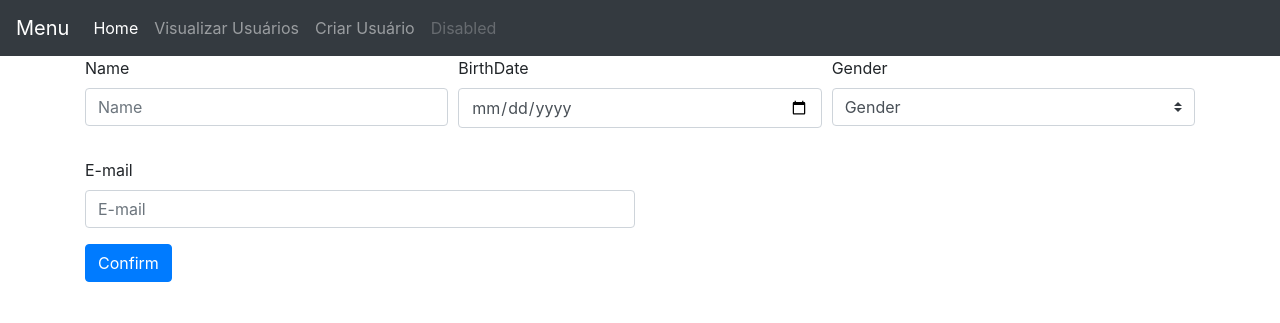
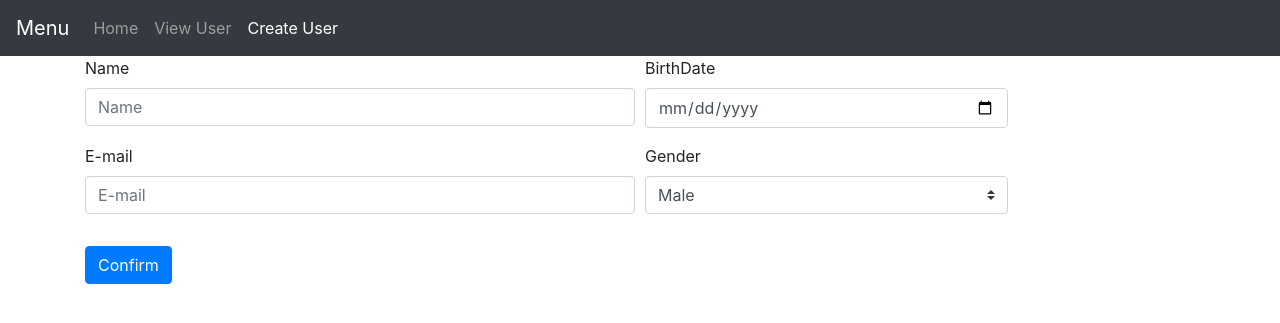
Before and after one commit to NamoradoDoPedro/Luna-Django, a Django app: page /create/ in a window 1280 px wide. Shown: the top 323 px of the page. Run offline with Django 4.2, Linux system fonts and the light colour scheme; some libraries are stand-ins or nearby versions.

Commit message:
Adicionando funcionalidades no código

```diff
--- a/Luna/Luna/urls.py
+++ b/Luna/Luna/urls.py
@@ -14,10 +14,18 @@ Including another URLconf
     1. Import the include() function: from django.urls import include, path
     2. Add a URL to urlpatterns:  path('blog/', include('blog.urls'))
 """
-from django.contrib import admin
+# from django.contrib import admin
 from django.urls import path, include
+from app.views import UserViewSet
+from rest_framework import routers
+
+router = routers.DefaultRouter()
+router.register(r'users', UserViewSet)
 
 urlpatterns = [
-    path('admin/', admin.site.urls),
+    # path('admin/', admin.site.urls),
     path("", include("app.urls")),
+    path("api/", include("app.endpoints")),
+    path('', include(router.urls)),
+    path('api-auth/', include('rest_framework.urls', namespace='rest_framework'))
 ]
--- a/Luna/app/templates/create.html
+++ b/Luna/app/templates/create.html
@@ -11,30 +11,32 @@
         integrity="sha384-Gn5384xqQ1aoWXA+058RXPxPg6fy4IWvTNh0E263XmFcJlSAwiGgFAW/dAiS6JXm" crossorigin="anonymous">
     <link href="https://cdn.jsdelivr.net/npm/bootstrap@5.0.2/dist/css/bootstrap.min.css" rel="stylesheet" integrity="sha384-EVSTQN3/azprG1Anm3QDgpJLIm9Nao0Yz1ztcQTwFspd3yD65VohhpuuCOmLASjC" crossorigin="anonymous">
     <link rel="stylesheet" type="text/css" href="{% static 'css/create.css' %}">
+</head>
 
-    <title>Criar Usuário</title>
-
-</head>
 {% block content %}
-
 <body>
     <div class="container">
-        <form class="needs-validation" action="{% url 'create_user' %}" method='post' novalidate>
+        <form class="needs-validation" novalidate>
             {% csrf_token %}
             <div class="form-row">
-                <div class="col-md-4 mb-3">
+                <div class="col-md-6 mb-3">
                     <label for="validationTooltip01">Name</label>
-                    <input type="text" class="form-control" id="validationTooltip01" placeholder="Name" va required>
+                    <input id="name" type="text" class="form-control" id="validationTooltip01" placeholder="Name" va required>
                 </div>
                 <div class="col-md-4 mb-3">
                     <label for="validationTooltip02">BirthDate</label>
-                    <input type="date" class="form-control" id="validationTooltip02"  required>
+                    <input id="age" type="date" class="form-control" id="validationTooltip02"  required>
+                </div>
+            </div>
+            <div class="form-row">
+                <div class="col-md-6 mb-3">
+                    <label for="validationTooltip03">E-mail</label>
+                    <input id="email" type="text" class="form-control" id="validationTooltip03" placeholder="E-mail" required>
                 </div>
                 <div class="col-md-4 mb-3">
                     <label for="form-select">Gender</label>
                     <div class="form-group">
-                        <select class="custom-select">
-                            <option selected>Gender</option>
+                        <select id="gender" class="custom-select">
                             <option value="Masculino">Male</option>
                             <option value="Feminino">Female</option>
                             <option value="Outro">Other</option>
@@ -42,16 +44,13 @@
                     </div>
                 </div>
             </div>
-            <div class="form-row">
-                <div class="col-md-6 mb-3">
-                    <label for="validationTooltip03">E-mail</label>
-                    <input type="text" class="form-control" id="validationTooltip03" placeholder="E-mail" required>
-                </div>
-            </div>
-            <button class="btn btn-primary" type="submit">Confirm</button>
+            <button class="btn btn-primary" id="confirm-btn" type="submit">Confirm</button>
         </form>
     </div>
-    <script src="https://cdn.jsdelivr.net/npm/bootstrap@5.0.2/dist/js/bootstrap.bundle.min.js" integrity="sha384-MrcW6ZMFYlzcLA8Nl+NtUVF0sA7MsXsP1UyJoMp4YLEuNSfAP+JcXn/tWtIaxVXM" crossorigin="anonymous"></script>
+    <script src="{% static 'js/create.js' %}"></script>
+    <script src="https://cdn.jsdelivr.net/npm/bootstrap@5.0.2/dist/js/bootstrap.bundle.min.js"
+        integrity="sha384-MrcW6ZMFYlzcLA8Nl+NtUVF0sA7MsXsP1UyJoMp4YLEuNSfAP+JcXn/tWtIaxVXM"
+        crossorigin="anonymous"></script>
     <script src="https://code.jquery.com/jquery-3.2.1.slim.min.js"
         integrity="sha384-KJ3o2DKtIkvYIK3UENzmM7KCkRr/rE9/Qpg6aAZGJwFDMVNA/GpGFF93hXpG5KkN"
         crossorigin="anonymous"></script>
@@ -61,7 +60,6 @@
     <script src="https://cdn.jsdelivr.net/npm/bootstrap@4.0.0/dist/js/bootstrap.min.js"
         integrity="sha384-JZR6Spejh4U02d8jOt6vLEHfe/JQGiRRSQQxSfFWpi1MquVdAyjUar5+76PVCmYl"
         crossorigin="anonymous"></script>
-
 </body>
 {% endblock %}
 
--- a/Luna/app/templates/default.html
+++ b/Luna/app/templates/default.html
@@ -9,11 +9,9 @@
     <link rel="stylesheet" href="https://cdn.jsdelivr.net/npm/bootstrap@4.0.0/dist/css/bootstrap.min.css"
         integrity="sha384-Gn5384xqQ1aoWXA+058RXPxPg6fy4IWvTNh0E263XmFcJlSAwiGgFAW/dAiS6JXm" crossorigin="anonymous">
     <link rel="stylesheet" type="text/css" href="{% static 'mudardps' %}">
+</head>
 
-    <title>Mudar dps</title>
-</head>
 {% block content %}
-
 <body>
     <script src="https://code.jquery.com/jquery-3.2.1.slim.min.js"
         integrity="sha384-KJ3o2DKtIkvYIK3UENzmM7KCkRr/rE9/Qpg6aAZGJwFDMVNA/GpGFF93hXpG5KkN"
--- a/Luna/app/templates/nav.html
+++ b/Luna/app/templates/nav.html
@@ -17,17 +17,14 @@
         </button>
         <div class="collapse navbar-collapse" id="navbarNav">
             <ul class="navbar-nav">
-                <li class="nav-item active">
-                    <a class="nav-link" href="{% url 'home' %}">Home <span class="sr-only">(current)</span></a>
+                <li {%if current_page == 'home'%} class="nav-item active" {% else %} class="nav-item" {% endif %}>
+                    <a class="nav-link" href="{% url 'home' %}">Home</a>
                 </li>
-                <li class="nav-item">
-                    <a class="nav-link" href="{% url 'view' %}">Visualizar Usuários</a>
+                <li {%if current_page == 'view'%} class="nav-item active" {% else %} class="nav-item" {% endif %}>
+                    <a class="nav-link" href="{% url 'view' %}">View User</a>
                 </li>
-                <li class="nav-item">
-                    <a class="nav-link" href="{% url 'create' %}">Criar Usuário</a>
-                </li>
-                <li class="nav-item">
-                    <a class="nav-link disabled" href="#">Disabled</a>
+                <li {%if current_page == 'create'%} class="nav-item active" {% else %} class="nav-item" {% endif %}>
+                    <a class="nav-link" href="{% url 'create' %}">Create User</a>
                 </li>
             </ul>
         </div>
@@ -41,8 +38,8 @@
     <script src="https://cdn.jsdelivr.net/npm/bootstrap@4.0.0/dist/js/bootstrap.min.js"
     integrity="sha384-JZR6Spejh4U02d8jOt6vLEHfe/JQGiRRSQQxSfFWpi1MquVdAyjUar5+76PVCmYl"
     crossorigin="anonymous"></script>
-
 </body>
-{% block content %} {% endblock content %}
+{% block content %}
+{% endblock content %}
 
 </html>
--- a/Luna/app/tests.py
+++ b/Luna/app/tests.py
@@ -1,6 +1,5 @@
 import requests
 
-# Definir os dados a serem enviados no corpo da requisição
 data = {
     'name': 'John Doe',
     'email': 'johndoe@example.com',
@@ -8,11 +7,9 @@ data = {
     'sex': 'Male'
 }
 
-# Realizar a requisição POST para o endpoint desejado
 response = requests.post(
-    'http://127.0.0.1:8000/create-internal-user/', json=data)
+    'http://127.0.0.1:8000/api/post-users', json=data)
 
-# Verificar a resposta da requisição
 if response.status_code == 200:
     print('Requisição POST bem-sucedida!')
     print(response.json())
--- a/Luna/app/urls.py
+++ b/Luna/app/urls.py
@@ -1,11 +1,9 @@
 from . import views
-from django.urls import path
+from django.urls import path, include
+
 
 urlpatterns = [
     path('', views.home, name='home'),
     path("create/", views.create, name="create"),
     path("view/", views.view, name="view"),
-    path("create-user/", views.create_user, name="create_user"),
-    path("create-internal-user/", views.create_internal_user,
-         name="create-internal-user"),
 ]
--- a/Luna/app/views.py
+++ b/Luna/app/views.py
@@ -1,41 +1,34 @@
 from django.shortcuts import render
+from django.http import JsonResponse
+
+from rest_framework import viewsets
+
 from .models import User
-from django.http import JsonResponse
+from .serializer import UserSerializer
+
+
+class UserViewSet(viewsets.ModelViewSet):
+    queryset = User.objects.all()
+    serializer_class = UserSerializer
 
 
 def home(request):
-    context = {}
+    context = {
+        'current_page': 'home'
+    }
     return render(request, "home.html", context)
 
 
 def create(request):
-    context = {}
+    context = {
+        'current_page': 'create'
+    }
     return render(request, "create.html", context)
 
 
 def view(request):
-    users_list = {
+    context = {
         'users_list': User.objects.all(),
+        'current_page': 'view'
     }
-    return render(request, "view.html", users_list)
-
-
-def create_user(request):
-    context = {}
-    new_user = User()
-    new_user.name = request.POST.get("name")
-    new_user.email = request.POST.get("email")
-    new_user.age = request.POST.get("age")
-    new_user.sex = request.POST.get("sex")
-    new_user.save()
-    return render(request, "create.html", context)
-
-
-def create_internal_user(request):
-    new_user = User()
-    new_user.name = request.POST.get("name")
-    new_user.email = request.POST.get("email")
-    new_user.age = request.POST.get("age")
-    new_user.sex = request.POST.get("sex")
-    new_user.save()
-    return JsonResponse({'mensagem': 'Usuário criado com sucesso'})
+    return render(request, "view.html", context)
```
Also changed, not shown: Luna/Luna/settings.py (+12 -0 lines), Luna/app/api_methods.py (added, +58 -0 lines), Luna/app/endpoints.py (added, +10 -0 lines), Luna/app/serializer.py (added, +9 -0 lines), Luna/app/templates/home.html (+3 -7 lines), Luna/app/templates/view.html (+3 -4 lines), Luna/static/js/create.js (added, +53 -0 lines). Lines whose indentation alone changed are shown as unchanged.
